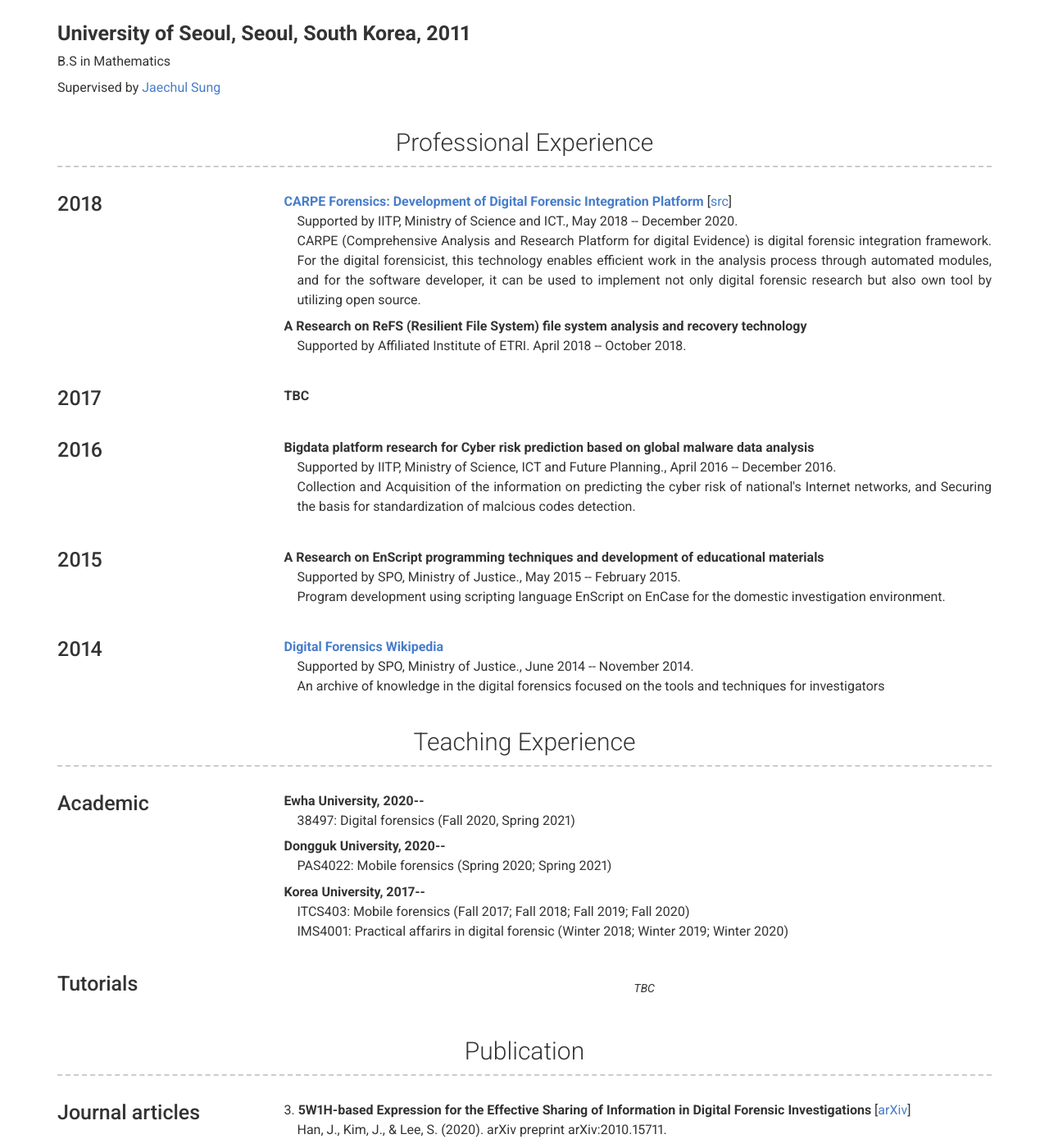
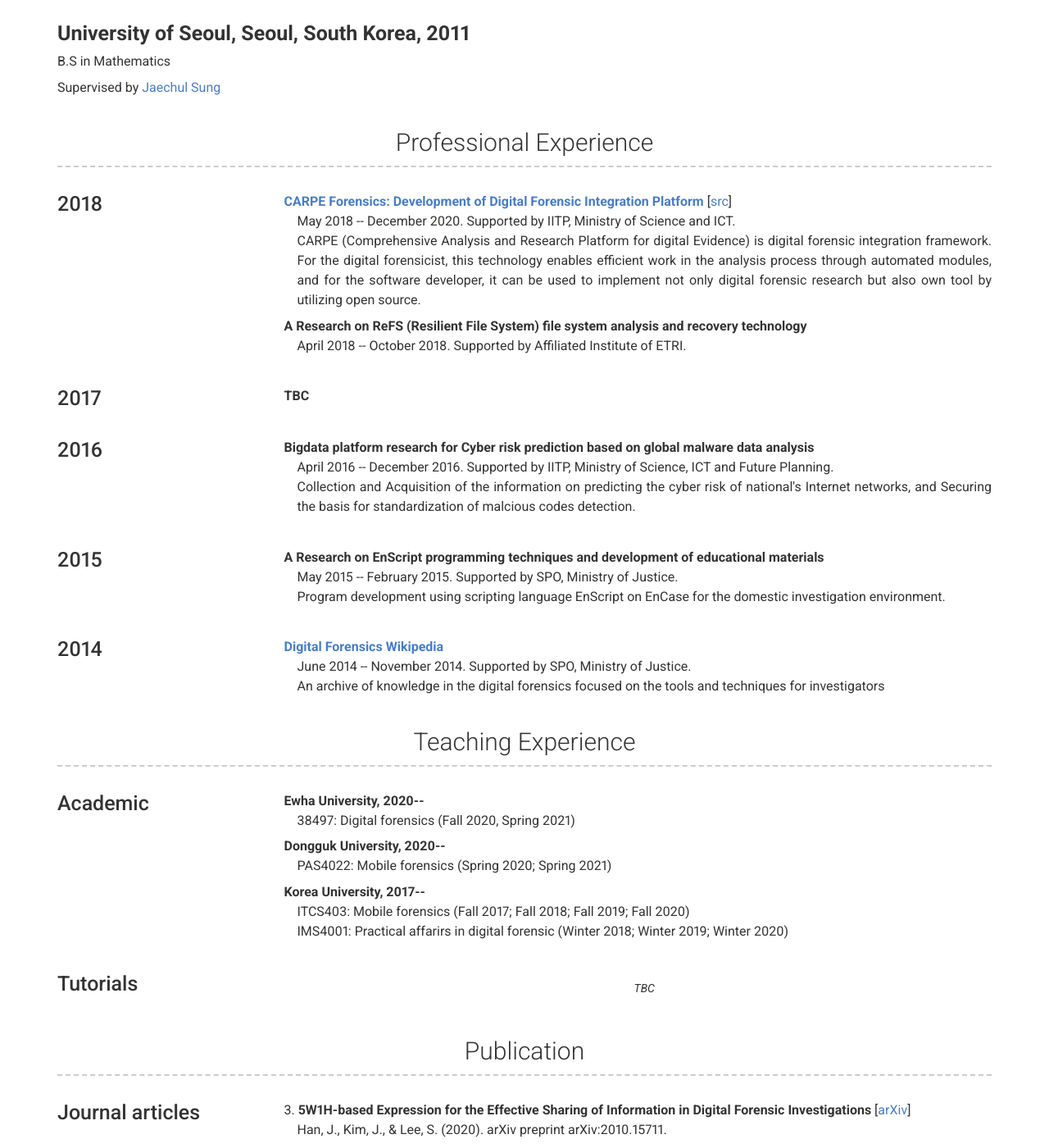
Before and after one commit to JaehyeokHan/jaehyeokhan.github.io, a Jekyll site: the page built from index.md, in a window 1280 px wide and 1400 px high, scrolled down 852 px. Shown: the whole window at 82% size. Built offline with Jekyll 4.4.1, drawn with Linux system fonts in a browser that asks for light colours; nearby versions of some CDN libraries; some of the changed text lies outside the part shown.

Commit message:
Update _config.yml

```diff
--- a/_config.yml
+++ b/_config.yml
@@ -101,10 +101,10 @@ content:
         #quote: >
         description: | # this will include new lines to allow paragraphs
           <p style="text-indent: -1em;"><b><A href = "http://carpeforensics.org/" target = "top">CARPE Forensics: Development of Digital Forensic Integration Platform</A></b> [<A href = "http://carpeforensics.org/" target = "top">src</A>]
-          <br>Supported by IITP, Ministry of Science and ICT., May 2018 -- December 2020.
+          <br>May 2018 -- December 2020. Supported by IITP, Ministry of Science and ICT.
           <br>CARPE (Comprehensive Analysis and Research Platform for digital Evidence) is digital forensic integration framework. For the digital forensicist, this technology enables efficient work in the analysis process through automated modules, and for the software developer, it can be used to implement not only digital forensic research but also own tool by utilizing open source.</p>
           <p style="text-indent: -1em;"><b>A Research on ReFS (Resilient File System) file system analysis and recovery technology</b>
-          <br> Supported by Affiliated Institute of ETRI. April 2018 -- October 2018.</p>
+          <br> April 2018 -- October 2018. Supported by Affiliated Institute of ETRI.</p>
 # Institute of Information & Communications Technology Planning & Evaluation (IITP), Ministry of Science and ICT (MSIT)
 
       - layout: left
@@ -116,21 +116,21 @@ content:
         title: 2016
         description: | # this will include new lines to allow paragraphs
           <p style="text-indent: -1em;"><b>Bigdata platform research for Cyber risk prediction based on global malware data analysis</b>
-          <br>Supported by IITP, Ministry of Science, ICT and Future Planning., April 2016 -- December 2016.
+          <br>April 2016 -- December 2016. Supported by IITP, Ministry of Science, ICT and Future Planning.
           <br>Collection and Acquisition of the information on predicting the cyber risk of national's Internet networks, and Securing the basis for standardization of malcious codes detection.</p>
 
       - layout: left
         title: 2015
         description: | # this will include new lines to allow paragraphs
           <p style="text-indent: -1em;"><b>A Research on EnScript programming techniques and development of educational materials</b>
-          <br>Supported by SPO, Ministry of Justice., May 2015 -- February 2015.
+          <br> May 2015 -- February 2015. Supported by SPO, Ministry of Justice.
           <br>Program development using scripting language EnScript on EnCase for the domestic investigation environment.</p>
 
       - layout: left
         title: 2014
         description: | # this will include new lines to allow paragraphs
           <p style="text-indent: -1em;"><b><A href = "http://forensic.korea.ac.kr/DFWIKI/index.php/%EB%8C%80%EB%AC%B8" target = "top">Digital Forensics Wikipedia</A></b>
-          <br>Supported by SPO, Ministry of Justice., June 2014 -- November 2014.
+          <br>June 2014 -- November 2014. Supported by SPO, Ministry of Justice.
           <br>An archive of knowledge in the digital forensics focused on the tools and techniques for investigators</p>
 #         Supreme Prosecutors' Office (SPO) Ref. https://forensicswiki.xyz/
 
@@ -193,7 +193,7 @@ content:
         title: Book
         description: | # this will include new lines to allow paragraphs
           <p><b>EnScript Programming for Digital Forensic Analysis: Learn Basics and Useages with 8 Hands-On Examples</b>
-          <br>Original title: 디지털 포렌식 분석을 위한 EnScript 프로그래밍: 8가지 실전 예제로 배우는 EnScript 기초 및 활용 [<A href = "http://www.kyobobook.co.kr/product/detailViewKor.laf?mallGb=KOR&ejkGb=KOR&barcode=9791186697382" target = "top">buy</A>] [<A href = "https://github.com/bjpublic/enscript" target = "top">src</A>]
+          <br>Original title: 디지털 포렌식 분석을 위한 EnScript 프로그래밍: 8가지 실전 예제로 배우는 EnScript 기초 및 활용 [<A href = "http://www.kyobobook.co.kr/product/detailViewKor.laf?mallGb=KOR&ejkGb=KOR&barcode=9791186697382" target = "top">shop</A>] [<A href = "https://github.com/bjpublic/enscript" target = "top">src</A>]
           <br>Author: Minsik Kim, Sangjin Lee, & Jaehyeok Han
           <br>Published by BJ Republic on 20 July 2017 (ISBN: 9791186697382; 1186697385)
           <br>Review: TBC
@@ -209,7 +209,7 @@ content:
           <p style="text-indent: -1em;">17. <b>Structural features of ZIP files by method for creating the file in Windows</b><br>Um, M., Han, J., & Lee, S. (2020). Conference on Information Security and Cryptography-Summer 2020 (CISC-S’20).</p>
           <p style="text-indent: -1em;">16. <b>A Study on Digital Evidence Authentication and Tool Testing System</b><br>Han, J., & Kwon, Y. (2019.) The Autumn Convention of Korean Society of Forensic Science, KSFS.</p>
           <p style="text-indent: -1em;">15. <b>5W1H based Information Expression Standard for efficient digital forensic investigation</b> [<A href = "https://www.kci.go.kr/kciportal/ci/sereArticleSearch/ciSereArtiView.kci?sereArticleSearchBean.artiId=ART002487041" target = "top">ePrint</A>]<br>Yun, W., Han, J., & Lee, S. (2019). Journal of Digital Forensics, 13(2), 127-136.<br>* This study was presented at WDFS-s 2019., KDFS.</p>
-          <p style="text-indent: -1em;">14. <b>A Study on Profiling Technique by Feature Extraction of Windows Executables</b><span style="color: green;"> * Best paper award</span><br>Lee, S., Han, J., & Lee, S. (2019). Conference on Information Security and Cryptography-Summer 2019 (CISC-S’19).<br>* This study was received the best paper award.</p>
+          <p style="text-indent: -1em;">14. <b>A Study on Profiling Technique by Feature Extraction of Windows Executables</b><br>Lee, S., Han, J., & Lee, S. (2019). Conference on Information Security and Cryptography-Summer 2019 (CISC-S’19).<br>* This study was received the best paper award.</p>
           <p style="text-indent: -1em;">13. <b>Study on History Tracking Technique of the Document File through RSID Analysis in MS Word</b> [<A href = "http://koreascience.or.kr/article/JAKO201807753430904.page" target = "top">ePrint</A>]<br>Joun, J., Han, J., Jung, D., & Lee, S. (2018). Journal of the Korea Institute of Information Security & Cryptology, 28(6), 1439-1448.</p>
           <p style="text-indent: -1em;">12. <b>A Study on Detecting Data Hiding Area of Removable Storage Device Based on Flash Memory</b> [<A href = "https://www.kci.go.kr/kciportal/ci/sereArticleSearch/ciSereArtiView.kci?sereArticleSearchBean.artiId=ART002393780" target = "top">ePrint</A>]<br>Kim, S., Han, J., & Lee, S. (2018). Journal of Digital Forensics, 12(2), 21-29.<br>* This study was presented at WDFS-s 2018., KDFS.</p>
           <p style="text-indent: -1em;">11. <b>A Study on the Possibility of Recovering Deleted Data through Analysis of SQLite Journal in Messenger Application</b> [<A href = "https://www.kci.go.kr/kciportal/ci/sereArticleSearch/ciSereArtiView.kci?sereArticleSearchBean.artiId=ART002393775" target = "top">ePrint</A>]<br>Jung, B., Han, J., Choi, H., & Lee, S. (2018). Journal of Digital Forensics, 12(2), 11-20.<br>* This study was presented at WDFS-s 2018., KDFS., and received the best paper award.</p>
```
